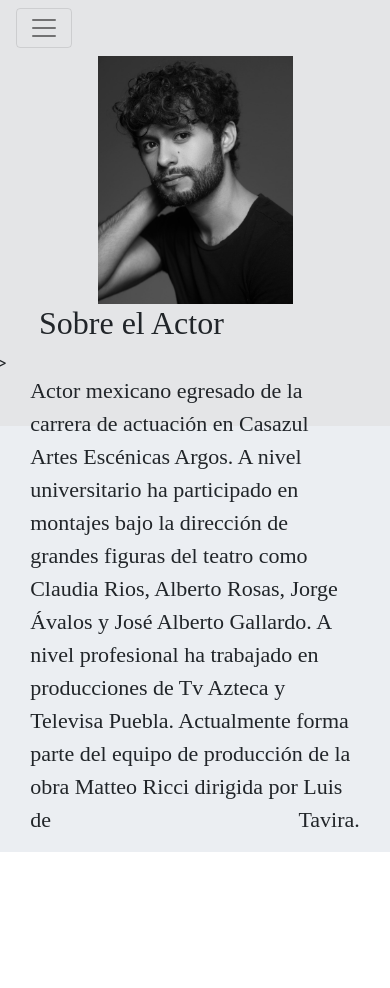
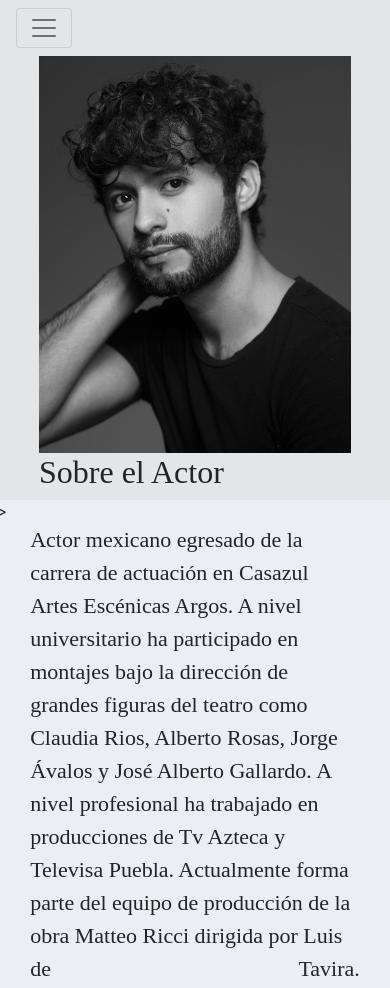
Before and after one commit to Jorge-PLA/project0, a plain HTML site: page index.html in a window 390 px wide. Before the commit the page ends 852 px from the top, so only its background shows below. Drawn offline with nearby package versions, Linux system fonts and the light colour scheme.

Commit message:
Make bigger de index picture in mobiles

```diff
--- a/static/styles.css
+++ b/static/styles.css
@@ -18,6 +18,15 @@
   margin-left: auto;
   margin-right: auto;
   width: 50%;
+}
+
+@media screen and (max-width: 800px)  {
+  .center {
+    display: block
+    margin-left: auto;
+    margin-right: auto;
+    width: 80%;
+  }
 }
 
 #tsemblanza {
```
